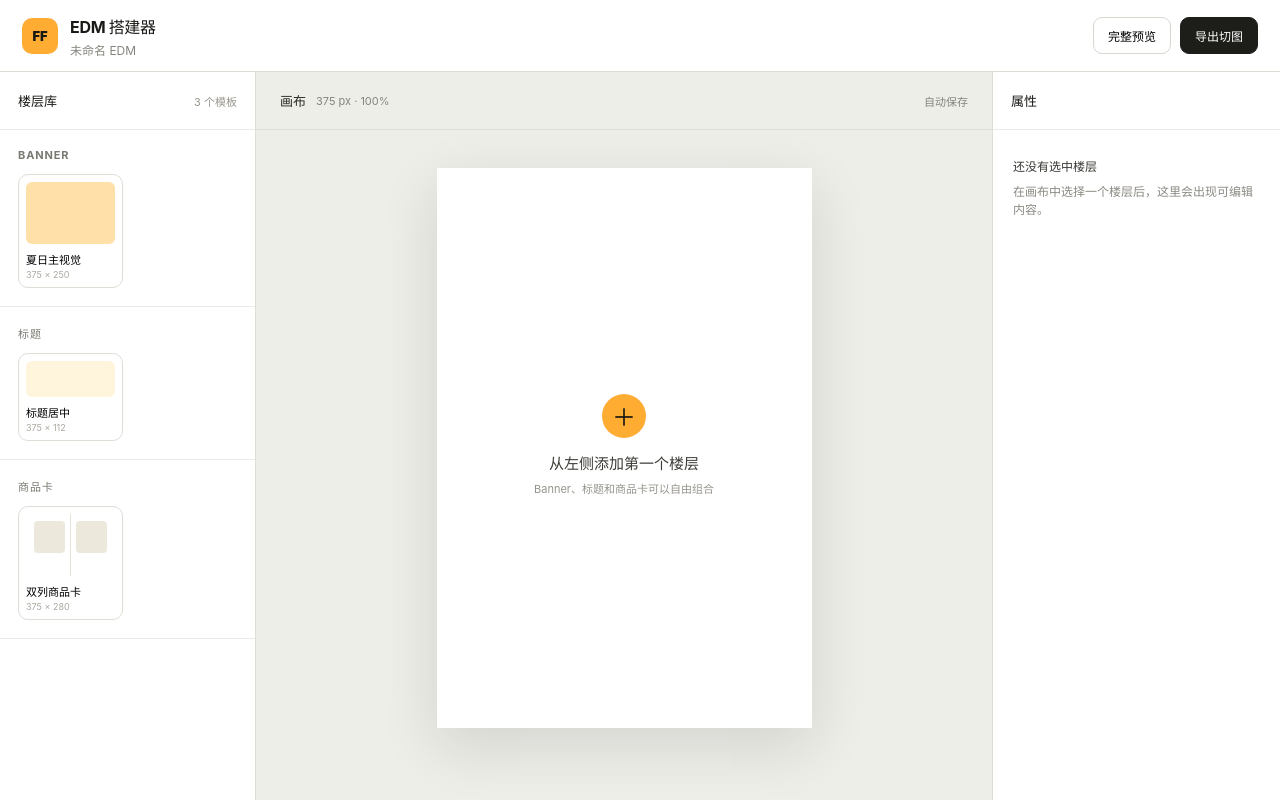
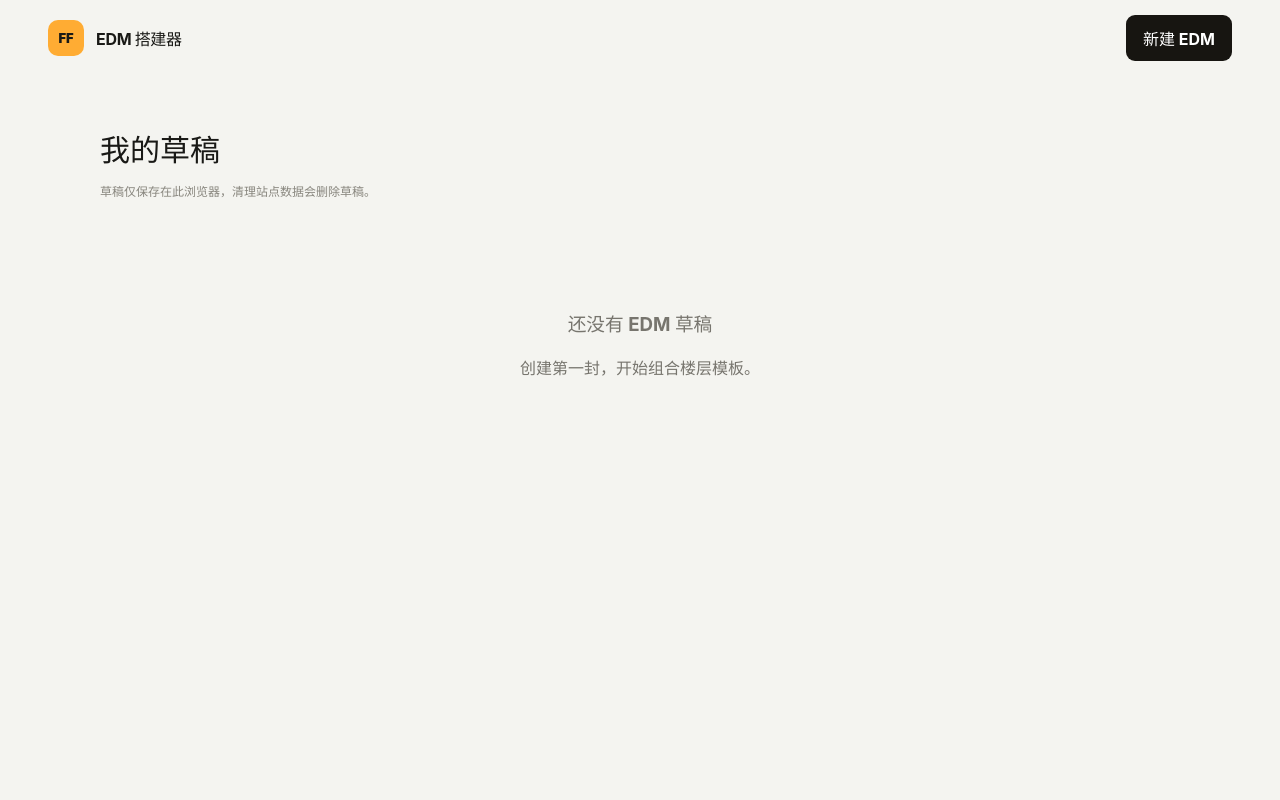
Before and after one commit to xiemingjian2024-stack/ff-edm-editor, a React (Vite) app: page / in a window 1280 px wide. Built offline with nearby package versions, Linux system fonts and the light colour scheme.

Commit message:
feat: persist browser-local EDM drafts

```diff
--- a/src/App.tsx
+++ b/src/App.tsx
@@ -1,3 +1,15 @@
+import { useCallback, useEffect, useState } from 'react'
+import type { EdmDraft } from './domain/edm'
 import { EditorPage } from './editor/EditorPage'
+import { DraftHome } from './editor/DraftHome'
+import { draftRepository } from './storage/drafts'
 
-export function App() { return <EditorPage /> }
+export function App() {
+  const [drafts, setDrafts] = useState<EdmDraft[]>([]); const [active, setActive] = useState<EdmDraft | null>(null)
+  const refresh = useCallback(() => { void draftRepository.list().then(setDrafts) }, [])
+  useEffect(refresh, [refresh])
+  const create = () => { const now = new Date().toISOString(); setActive({ id: crypto.randomUUID(), name: '未命名 EDM', floors: [], createdAt: now, updatedAt: now }) }
+  const save = useCallback((draft: EdmDraft) => { void draftRepository.save(draft) }, [])
+  if (active) return <EditorPage initialDraft={active} onSave={save} onBack={() => { setActive(null); refresh() }} />
+  return <DraftHome drafts={drafts} onCreate={create} onOpen={setActive} onDelete={id => { void draftRepository.delete(id).then(refresh) }} />
+}
--- /dev/null
+++ b/src/editor/DraftHome.tsx
@@ -0,0 +1,5 @@
+import type { EdmDraft } from '../domain/edm'
+
+export function DraftHome({ drafts, onCreate, onOpen, onDelete }: { drafts: EdmDraft[]; onCreate: () => void; onOpen: (draft: EdmDraft) => void; onDelete: (id: string) => void }) {
+  return <main className="draft-home"><header><div className="brand"><span>FF</span><h1>EDM 搭建器</h1></div><button className="primary" onClick={onCreate}>新建 EDM</button></header><section><div className="home-title"><h2>我的草稿</h2><p>草稿仅保存在此浏览器，清理站点数据会删除草稿。</p></div><div className="draft-grid">{drafts.map(draft => <article key={draft.id}><button className="draft-preview" onClick={() => onOpen(draft)}><span>{draft.floors.length}</span><small>个楼层</small></button><div><strong>{draft.name}</strong><button onClick={() => onDelete(draft.id)}>删除</button></div></article>)}</div>{!drafts.length ? <div className="home-empty"><h3>还没有 EDM 草稿</h3><p>创建第一封，开始组合楼层模板。</p></div> : null}</section></main>
+}
--- a/src/editor/EditorPage.tsx
+++ b/src/editor/EditorPage.tsx
@@ -1,15 +1,18 @@
-import { useReducer } from 'react'
+import { useEffect, useReducer } from 'react'
+import type { EdmDraft } from '../domain/edm'
 import { TemplateLibrary } from './TemplateLibrary'
 import { Canvas } from './Canvas'
 import { PropertyPanel } from './PropertyPanel'
 import { editorReducer, initialEditorState } from './reducer'
 import './editor.css'
 
-export function EditorPage() {
+export function EditorPage({ initialDraft, onBack, onSave }: { initialDraft?: EdmDraft; onBack?: () => void; onSave?: (draft: EdmDraft) => void }) {
   const [state, dispatch] = useReducer(editorReducer, initialEditorState)
+  useEffect(() => { if (initialDraft) dispatch({ type: 'loadDraft', draft: initialDraft }) }, [initialDraft])
+  useEffect(() => { const timer = window.setTimeout(() => onSave?.(state.draft), 500); return () => window.clearTimeout(timer) }, [state.draft, onSave])
   const selected = state.draft.floors.find(item => item.id === state.selectedFloorId)
   return <div className="app-shell">
-    <header className="topbar"><div className="brand"><span>FF</span><div><h1>EDM 搭建器</h1><p>未命名 EDM</p></div></div><div className="topbar-actions"><button>完整预览</button><button className="primary">导出切图</button></div></header>
+    <header className="topbar"><div className="brand"><button className="back-button" onClick={onBack}>←</button><span>FF</span><div><h1>EDM 搭建器</h1><input className="draft-name" value={state.draft.name} onChange={event => dispatch({ type: 'renameDraft', name: event.target.value })} aria-label="EDM 名称" /></div></div><div className="topbar-actions"><button>完整预览</button><button className="primary">导出切图</button></div></header>
     <div className="workspace">
       <TemplateLibrary onAdd={templateId => dispatch({ type: 'addFloor', templateId })} />
       <Canvas floors={state.draft.floors} selectedId={state.selectedFloorId} onSelect={floorId => dispatch({ type: 'selectFloor', floorId })} onMove={(floorId, direction) => dispatch({ type: 'moveFloor', floorId, direction })} />
--- a/src/editor/editor.css
+++ b/src/editor/editor.css
@@ -9,6 +9,7 @@ button { cursor: pointer; }
 .brand > span { width: 36px; height: 36px; display: grid; place-items: center; border-radius: 10px; background: #ffac33; font-weight: 900; font-size: 13px; }
 .brand h1 { font-size: 16px; margin: 0; letter-spacing: -.02em; }
 .brand p { margin: 3px 0 0; font-size: 12px; color: #85847d; }
+.back-button { border: 0; background: transparent; font-size: 18px; }.draft-name { display: block; width: 180px; margin-top: 2px; padding: 0; border: 0; color: #85847d; font-size: 12px; outline: none; }
 .topbar-actions { display: flex; gap: 9px; }
 .topbar-actions button, .panel-actions button { border: 1px solid #d8d7d0; background: #fff; border-radius: 9px; padding: 9px 14px; font-weight: 700; font-size: 12px; }
 .topbar-actions .primary { background: #1d1d19; color: #fff; border-color: #1d1d19; }
@@ -53,3 +54,4 @@ button { cursor: pointer; }
 .panel-actions { position: sticky; bottom: 0; padding: 14px 18px; display: flex; gap: 8px; background: rgba(255,255,255,.95); border-top: 1px solid #ebeae5; }.panel-actions button { flex: 1; }.panel-actions .danger { color: #b23d2f; }
 .product-slot-editor { padding: 18px; border-top: 1px solid #ebeae5; }.product-slot-editor h3 { margin: 0 0 14px; font-size: 12px; }.product-slot-editor input { width: 100%; min-width: 0; border: 1px solid #deddd6; border-radius: 8px; padding: 9px; font-size: 11px; }.url-field { display: flex; gap: 6px; }.url-field button { flex: 0 0 auto; border: 0; border-radius: 8px; padding: 0 10px; background: #171511; color: #fff; font-size: 10px; }.url-field button:disabled { opacity: .4; }.field-error { color: #b23d2f; font-size: 10px; line-height: 1.4; }.gallery { display: flex; gap: 6px; overflow: auto; }.gallery button { padding: 0; border: 2px solid transparent; border-radius: 7px; background: none; }.gallery img { width: 48px; height: 48px; object-fit: cover; border-radius: 5px; }
 @media (max-width: 1180px) { .workspace { grid-template-columns: 220px minmax(470px, 1fr) 260px; } .canvas-scroll { padding-left: 24px; padding-right: 24px; } }
+.draft-home { min-height: 100vh; padding: 0 48px 80px; background: #f4f4f0; }.draft-home > header { height: 76px; display: flex; align-items: center; justify-content: space-between; }.draft-home .primary { border: 0; border-radius: 9px; padding: 11px 17px; background: #171511; color: #fff; font-weight: 700; }.draft-home > section { max-width: 1080px; margin: 50px auto; }.home-title h2 { margin: 0; font-size: 30px; }.home-title p { color: #88867e; font-size: 12px; }.draft-grid { display: grid; grid-template-columns: repeat(4, 1fr); gap: 22px; margin-top: 30px; }.draft-grid article { min-width: 0; }.draft-preview { width: 100%; aspect-ratio: 4/3; border: 1px solid #dddcd4; border-radius: 12px; background: #fff8e9; display: grid; place-content: center; }.draft-preview span { font-size: 32px; font-weight: 800; }.draft-preview small { color: #88867e; }.draft-grid article > div { display: flex; justify-content: space-between; padding: 10px 3px; }.draft-grid article > div button { border: 0; background: none; color: #a34c43; font-size: 11px; }.home-empty { margin-top: 80px; text-align: center; color: #77756e; }
--- a/src/editor/reducer.ts
+++ b/src/editor/reducer.ts
@@ -3,6 +3,8 @@ import { getTemplate } from '../templates/registry'
 
 export interface EditorState { draft: EdmDraft; selectedFloorId: string | null }
 export type EditorAction =
+  | { type: 'loadDraft'; draft: EdmDraft }
+  | { type: 'renameDraft'; name: string }
   | { type: 'addFloor'; templateId: string }
   | { type: 'duplicateFloor'; floorId: string }
   | { type: 'deleteFloor'; floorId: string }
@@ -24,6 +26,8 @@ export function createEditorReducer(createId: () => string = () => crypto.random
   return (state: EditorState, action: EditorAction): EditorState => {
     let floors = state.draft.floors
     let selectedFloorId = state.selectedFloorId
+    if (action.type === 'loadDraft') return { draft: action.draft, selectedFloorId: action.draft.floors[0]?.id ?? null }
+    if (action.type === 'renameDraft') return { ...state, draft: { ...state.draft, name: action.name, updatedAt: new Date().toISOString() } }
     if (action.type === 'addFloor') {
       const floor = createFloor(action.templateId, createId()); floors = [...floors, floor]; selectedFloorId = floor.id
     } else if (action.type === 'duplicateFloor') {
--- /dev/null
+++ b/src/storage/drafts.ts
@@ -0,0 +1,14 @@
+import { openDB } from 'idb'
+import type { EdmDraft } from '../domain/edm'
+
+export function createDraftRepository(name = 'ff-edm-builder') {
+  const database = openDB(name, 1, { upgrade(db) { db.createObjectStore('drafts', { keyPath: 'id' }) } })
+  return {
+    async save(draft: EdmDraft) { (await database).put('drafts', structuredClone(draft)) },
+    async list() { const items = await (await database).getAll('drafts') as EdmDraft[]; return [...items].sort((a, b) => b.updatedAt.localeCompare(a.updatedAt)) },
+    async load(id: string) { return (await database).get('drafts', id) as Promise<EdmDraft | undefined> },
+    async rename(id: string, name: string) { const db = await database; const draft = await db.get('drafts', id) as EdmDraft; if (draft) await db.put('drafts', { ...draft, name, updatedAt: new Date().toISOString() }) },
+    async delete(id: string) { (await database).delete('drafts', id) }
+  }
+}
+export const draftRepository = createDraftRepository()
```
Also changed, not shown: src/test/setup.ts (+1 -0 lines), 1 other file (tests, documents, lock files or other folders).
